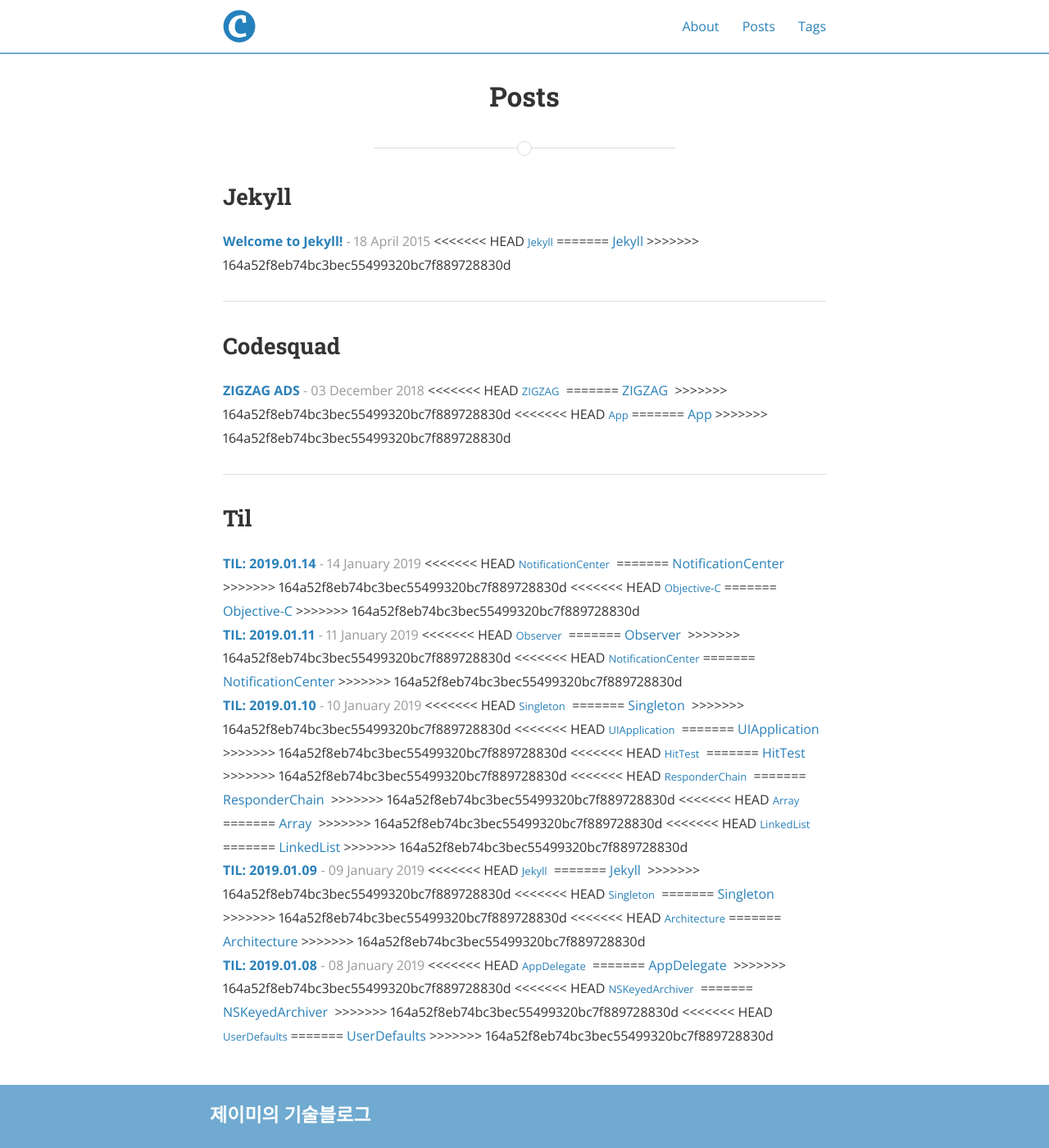
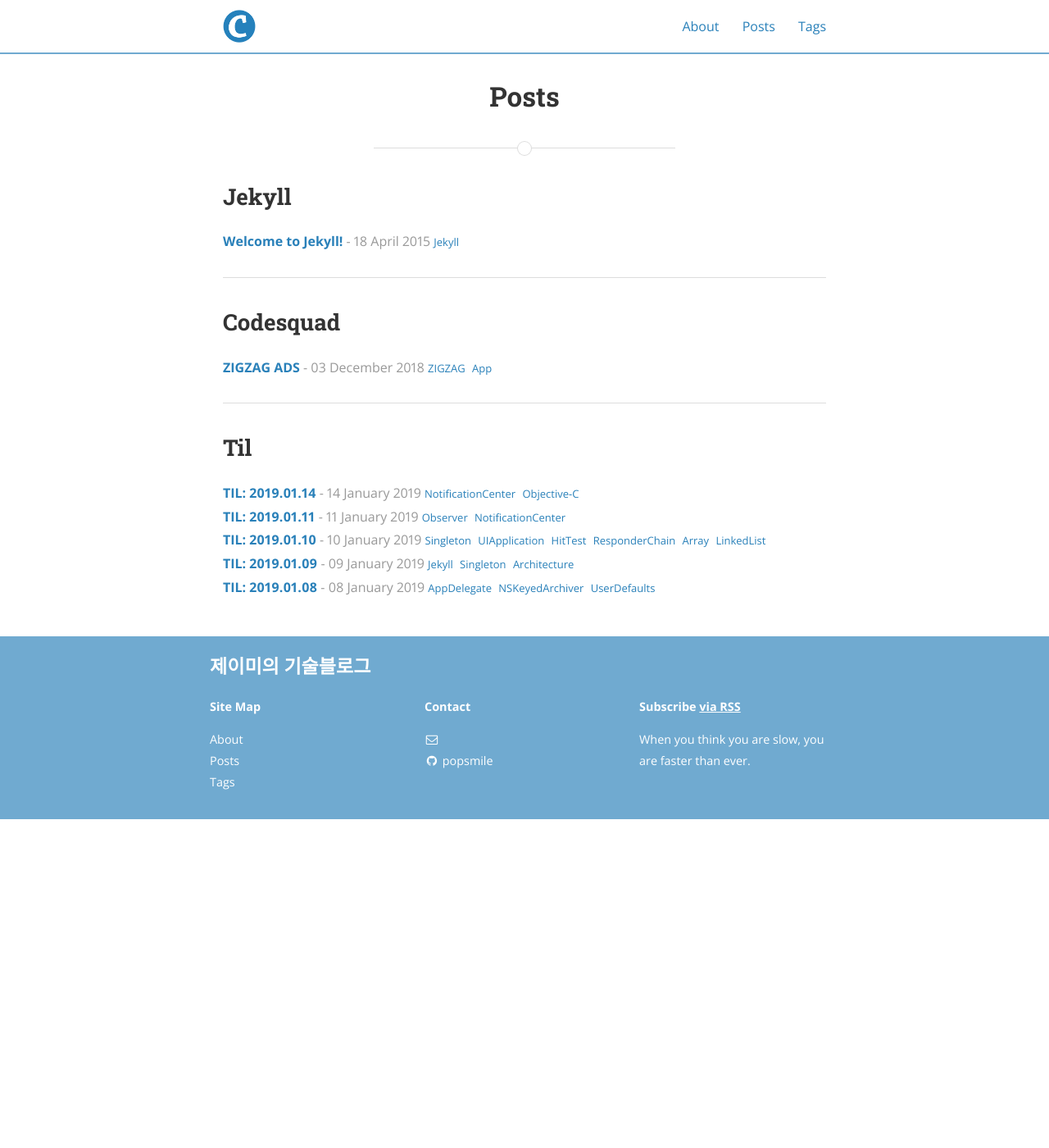
Before and after one commit to popsmile/popsmile.github.io, a Jekyll site: the page built from posts.html, in a window 1280 px wide and 1400 px high. Shown: the whole window at 82% size. Built offline with Jekyll 4.4.1, drawn with Linux system fonts in a browser that asks for light colours; nearby versions of some CDN libraries.

Commit message:
Delete: the unnecessary git message

```diff
--- a/posts.html
+++ b/posts.html
@@ -21,11 +21,7 @@ permalink: /posts/
       <span class="post-date">- {{ post.date | date_to_long_string }}</span>
       {% if post.tags.size > 0 %}
         {% for tag in post.tags %}
-<<<<<<< HEAD
-        <a href="{{ site.baseurl }}/tags/#{{ tag | downcase }}" style="font-size: 13px;">{{ tag }}</a>{% if forloop.last == false %}&nbsp;{% endif %}
-=======
-        <a href="{{ site.baseurl }}/tags/#{{ tag | downcase }}">{{ tag }}</a>{% if forloop.last == false %}&nbsp;{% endif %}
->>>>>>> 164a52f8eb74bc3bec55499320bc7f889728830d
+          <a href="{{ site.baseurl }}/tags/#{{ tag | downcase }}" style="font-size: 13px;">{{ tag }}</a>{% if forloop.last == false %}&nbsp;{% endif %}
         {% endfor %}
       {% endif %}
     </li>
```
